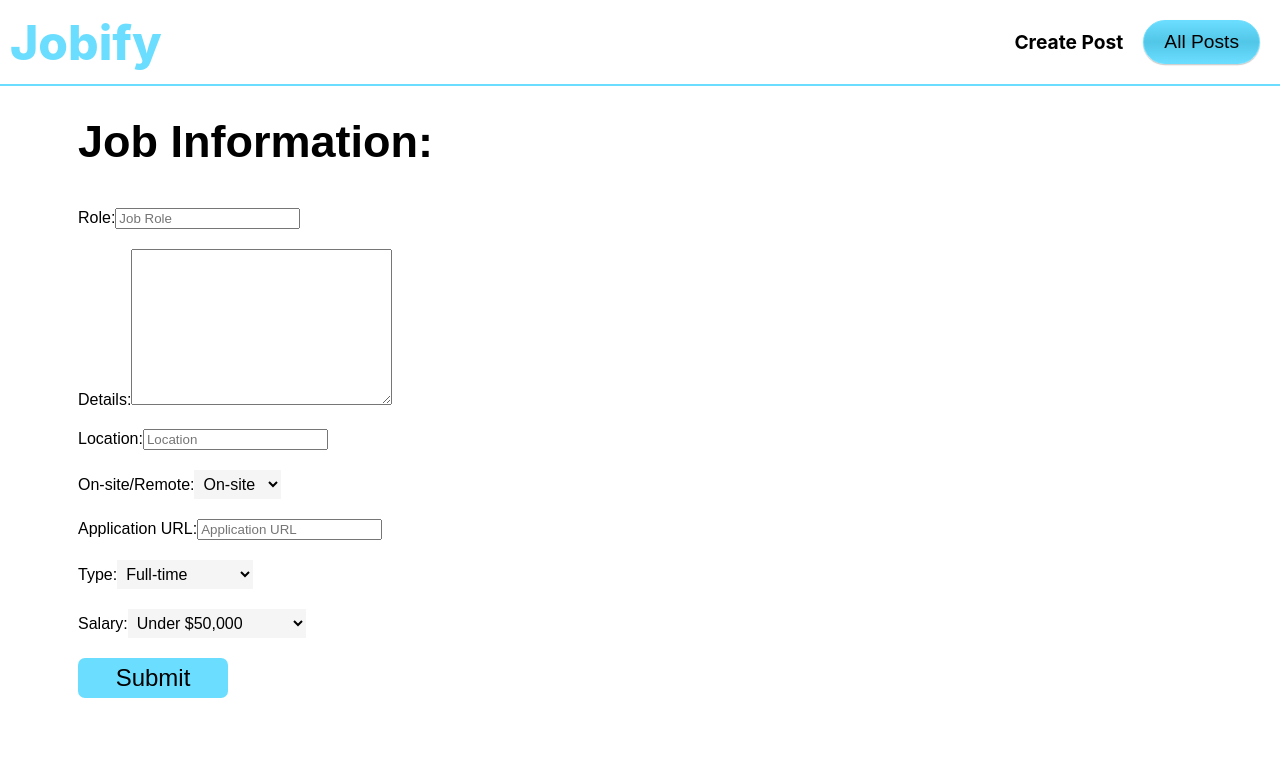
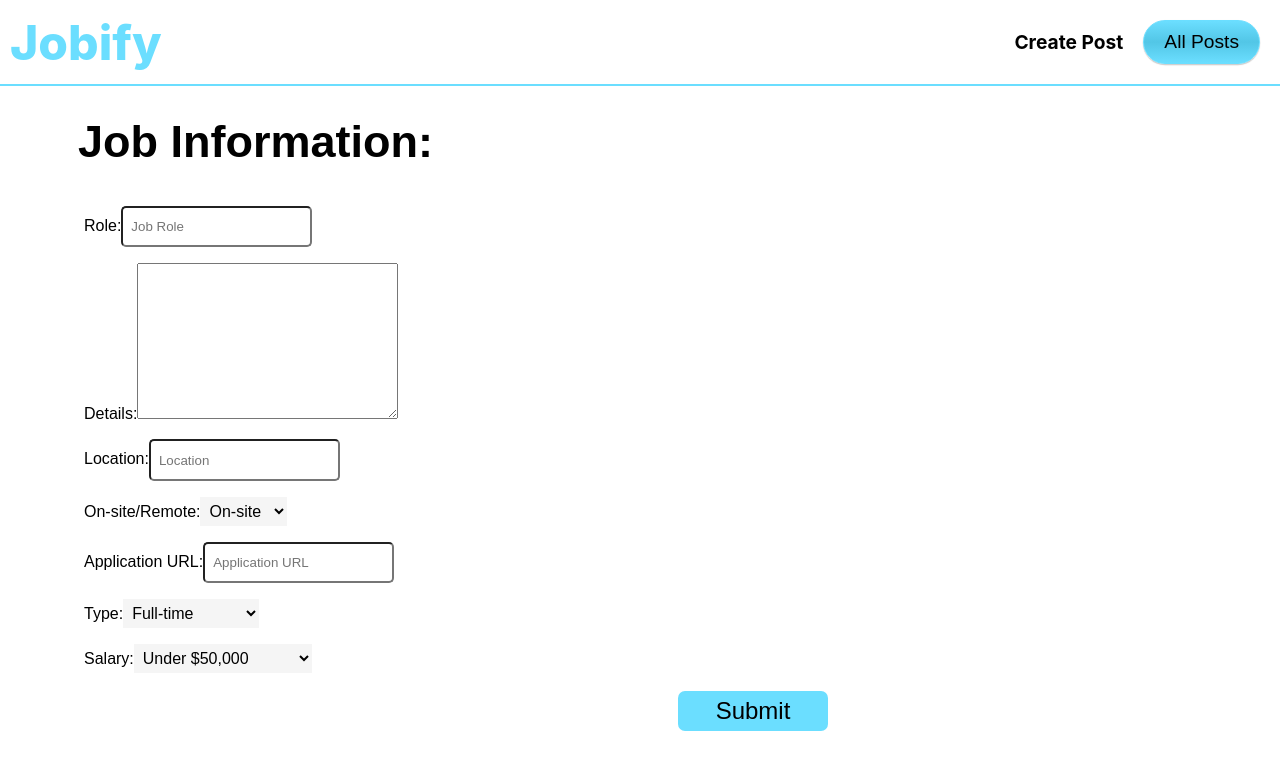
Before and after one commit to Alenmnoian4/Jobify_Frontend, a React (Create React App) app: page /posts/new in a window 1280 px wide. Shown: the top 770 px of the page. Built offline with nearby package versions, Linux system fonts and the light colour scheme.

Commit message:
updated create.js

```diff
--- a/src/pages/Create.js
+++ b/src/pages/Create.js
@@ -9,34 +9,34 @@ function Create() {
 
      <Form className="createForm" action="/posts/create" method="post">
      <div className="form">
-<div className="jobrole">
+<div className="alldiv">
           <label for="role">Role:</label>
           <input
-            type="text"
+            type="text" className="input"
             name="role"
             placeholder="Job Role"
             id=""
           />
 </div>
-<div>
+<div className="alldiv">
           <label for="details">Details:</label>
-          <textarea
+          <textarea className="textarea"
             name="details"
             id=""
             cols="30"
             rows="10"
           ></textarea>
 </div>
-<div>
+<div className="alldiv">
           <label for="Location">Location:</label>
-          <input
+          <input className="input"
             type="text"
             name="location"
             placeholder="Location"
             id=""
           />
 </div>
-<div>
+<div className="alldiv">
           <label for="On-site">On-site/Remote:</label>
           <select name="onsite" id="">
             <option value="On-site">On-site</option>
@@ -44,18 +44,18 @@ function Create() {
             <option value="Remote">Remote</option>
           </select>
 </div>
-<div>
+<div className="alldiv">
           <label for="appURL">Application URL:</label>
-          <input
+          <input className="input"
             type="text"
             name="appURL"
             placeholder="Application URL"
             id=""
           />
 </div>
-<div>
+<div className="alldiv">
           <label for="type">Type:</label>
-          <select name="type" id="">
+          <select name="type" className="typebd"id="">
             <option value="Full-time">Full-time</option>
             <option value="Part-time">Part-time</option>
             <option value="Contract">Contract</option>
@@ -66,9 +66,9 @@ function Create() {
             <option value="Other">Other</option>
           </select>
 </div>
-<div>
+<div className="alldiv">
           <label for="salary">Salary:</label>
-          <select name="salary" id="">
+          <select name="salary" className="salarybd"id="">
             <option value="-$50,000">Under $50,000</option>
             <option value="$50,000 - $70,000">$50,000 - $70,000</option>
             <option value="$70,000 - $90,000">$70,000 - $90,000</option>
@@ -80,7 +80,7 @@ function Create() {
             <option value="$200,000+">$200,000+</option>
           </select>
 </div>
-<div>
+<div className="btn">
           <input className="submit"type="Submit" />
 </div>
           </div>
```
